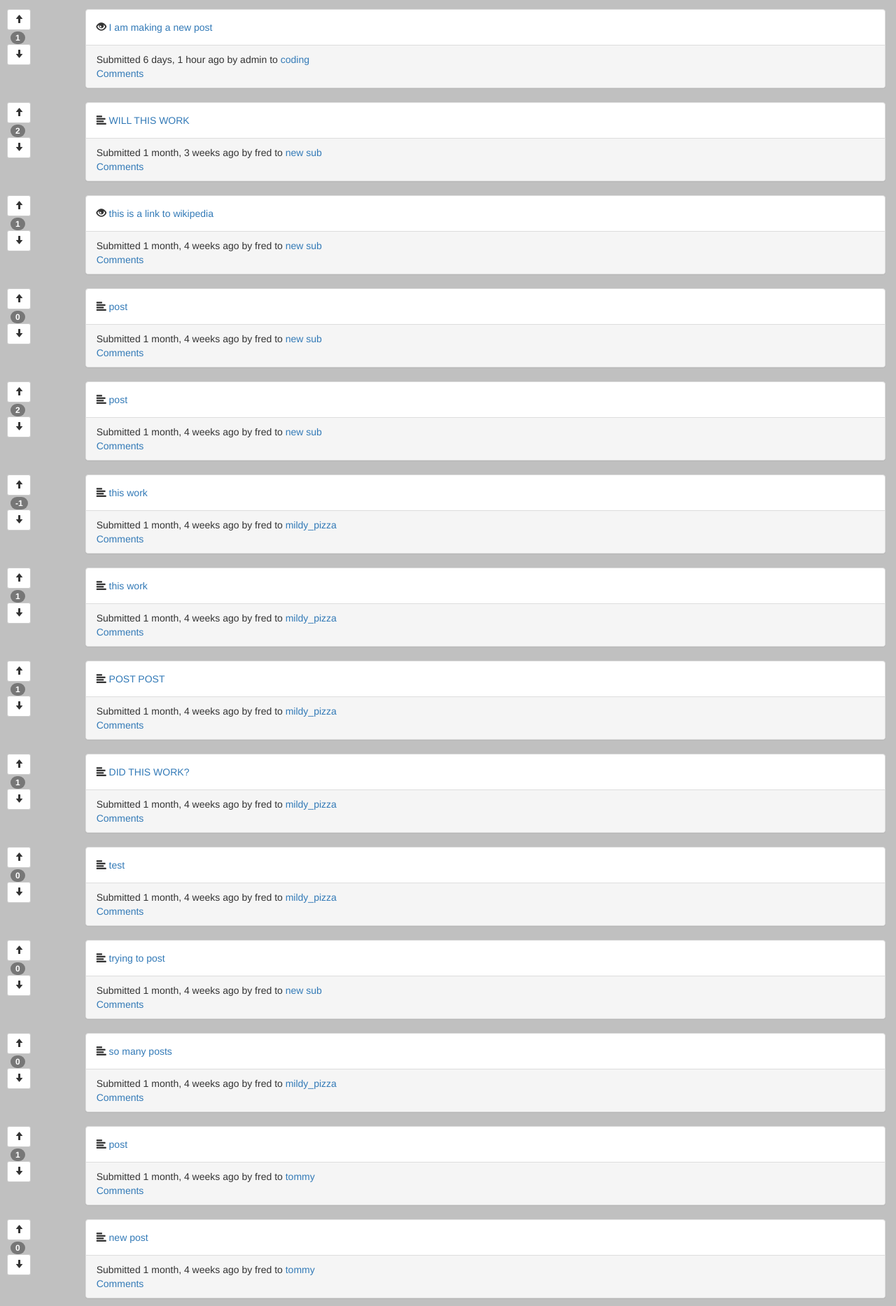
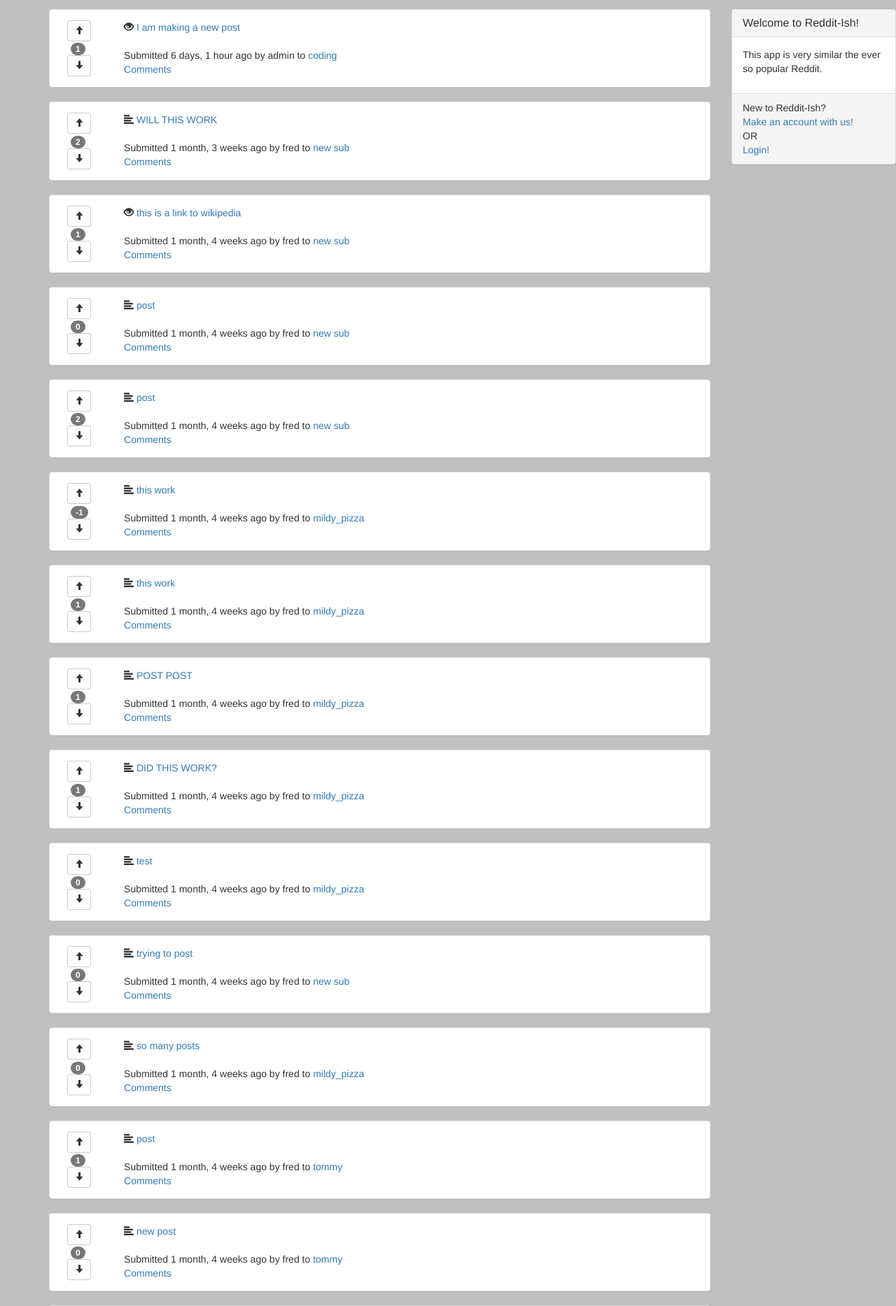
Before and after one commit to tdhuynh/reddit_remake, a Django app: page / in a window 1280 px wide. Shown: the part 57-1923 px from the top of the page at 70% size. Run offline with Django 3.2, Linux system fonts and the light colour scheme; data comes from the database, SQL or seed files in the repository; both versions use the stored data as it was after the commit; some libraries are stand-ins or nearby versions.

Commit message:
working on adding sidebar to all subs

```diff
--- a/templates/base.html
+++ b/templates/base.html
@@ -29,14 +29,14 @@
                 {% if not request.user.is_authenticated %}
                   <li><a href="{% url 'login' %}">Login</a></li>
                 {% else %}
-                  <li><a href="{% url 'logout' %}?next={% url 'subreddit_view' %}">Logout</a></li>
+                  <li><a href="{% url 'logout' %}?next={% url 'index_view' %}">Logout</a></li>
                   <li class="clearfix"><h5 class="pull-right navbar-text">You are logged in as: {{ request.user }}</h5></li>
                 {% endif %}
               </ul>
               </div>
             </nav>
 
-        <div class="container-fluid">
+        <div class="container">
 
             {% block content %}
             {% endblock %}
--- a/templates/index.html
+++ b/templates/index.html
@@ -1,8 +1,14 @@
 {% extends 'base.html' %}
+
+<!-- add a right side welcome menu and pagination, also style all the forms -->
+
 {% block content %}
 
             <div class="row">
+              <div class="col-md-10">
             {% for post in object_list %}
+              <div class="panel panel-default">
+                <div class="panel-body">
                   <div class="col-sm-1 ">
                       <div class="row center-block">
                         <div class="col">
@@ -38,8 +44,6 @@
                   </div>
 
                   <div class="col-sm-11">
-              <div class="panel panel-default">
-                <div class="panel-body">
                   {% if post.url %}
                     <span class="glyphicon glyphicon-eye-open" aria-hidden="true"></span>
                     <a href="{{ post.url }}">{{ post.title }}</a>
@@ -47,16 +51,44 @@
                     <span class="glyphicon glyphicon-align-left" aria-hidden="true"></span>
                     <a href="{% url 'post_detail_view' post.id %}">{{ post.title }}</a>
                   {% endif %}
-                </div>
-                <div class="panel-footer">
+                  <br><br>
                     Submitted {{ post.creation_time|timesince }} ago by {{ post.user }}
-                    to <a href="{% url 'subreddit_detail_view' post.subreddit.id %}">{{ post.subreddit }}</a><br>
+                    to <a href="{% url 'subreddit_detail_view' post.subreddit.id %}">{{ post.subreddit }}</a>
+                    <br>
                     <a href="{% url 'post_detail_view' post.id %}">Comments</a>
-                </div>
 
                   </div>
               </div>
+              </div>
               {% endfor %}
+              </div>
+
+              <div class="col-md-2">
+                <div class="affix">
+                <div class="panel panel-default">
+                  <div class="panel-heading">
+                      <h3 class="panel-title">Welcome to Reddit-Ish!</a></h3>
+                  </div>
+                  <div class="panel-body">
+                      <p>
+                          This app is very similar the ever so popular Reddit.
+                      </p>
+                  </div>
+                  <div class="panel-footer">
+                    {% if not request.user.is_authenticated %}
+                    New to Reddit-Ish?
+                    <br>
+                    <a href="{% url 'user_create_view' %}">Make an account with us!</a>
+                    <br>
+                    OR
+                    <br>
+                    <a href="{% url 'login' %}">Login!</a>
+
+                    {% endif %}
+                  </div>
+                </div>
+                </div>
+              </div>
             </div>
 
 
```
Also changed, not shown: templates/reddit_app/subreddit_detail.html (+7 -4 lines), templates/subreddits.html (+10 -3 lines), db.sqlite3. Lines whose indentation alone changed are shown as unchanged.
